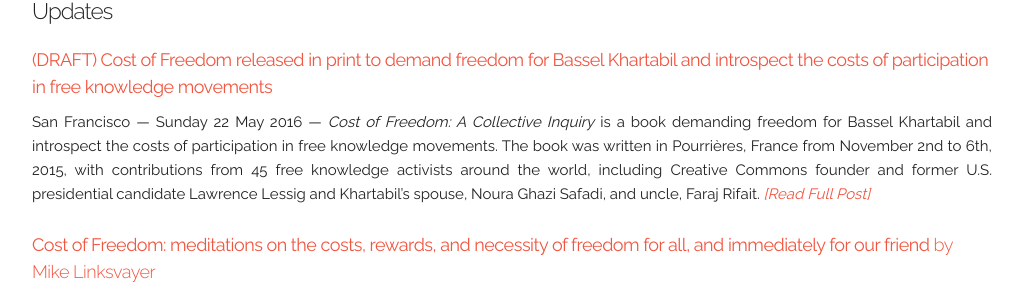
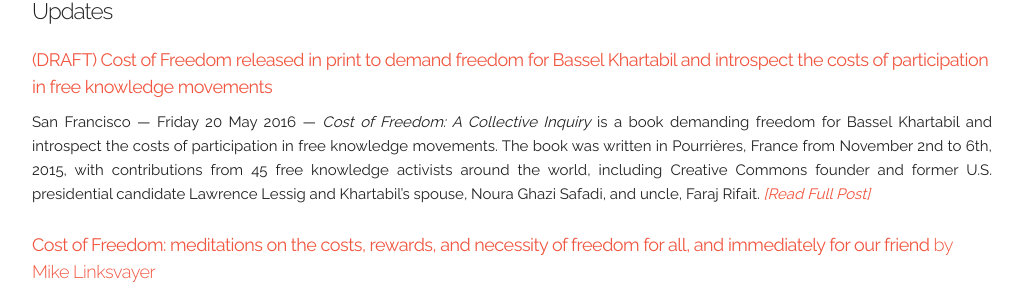
Before and after one commit to costoffreedom/costoffreedom.cc, a Jekyll site: the page built from index.md, in a window 1280 px wide and 900 px high, scrolled down 1999 px. Shown: the part 147-445 px from the top of the window, without its empty margins (128-1151 px from the left). Built offline with Jekyll 4.4.1, drawn with Linux system fonts in a browser that asks for light colours.

Commit message:
Update and rename 2016-05-22-birthday-release.md to 2016-05-20-birthday-release.md

```diff
--- a/_posts/2016-05-22-birthday-release.md
+++ b/_posts/2016-05-20-birthday-release.md
@@ -3,7 +3,7 @@
 layout: page
 ---
 
-San Francisco — Sunday 22 May 2016 — *Cost of Freedom: A Collective Inquiry* is a book demanding freedom for Bassel Khartabil and introspect the costs of participation in free knowledge movements. The book was written in Pourrières, France from November 2nd to 6th, 2015, with contributions from 45 free knowledge activists around the world, including Creative Commons founder and former U.S. presidential candidate Lawrence Lessig and Khartabil's spouse, Noura Ghazi Safadi, and uncle, Faraj Rifait.
+San Francisco — Friday 20 May 2016 — *Cost of Freedom: A Collective Inquiry* is a book demanding freedom for Bassel Khartabil and introspect the costs of participation in free knowledge movements. The book was written in Pourrières, France from November 2nd to 6th, 2015, with contributions from 45 free knowledge activists around the world, including Creative Commons founder and former U.S. presidential candidate Lawrence Lessig and Khartabil's spouse, Noura Ghazi Safadi, and uncle, Faraj Rifait.
 
 Today the book is available in electronic and print formats for reading, downloading, sharing, and purchase at <http://costoffreedom.cc>. The entire book is dedicated to the public domain with the "CC Zero" license (CC0-1.0).
 
```
